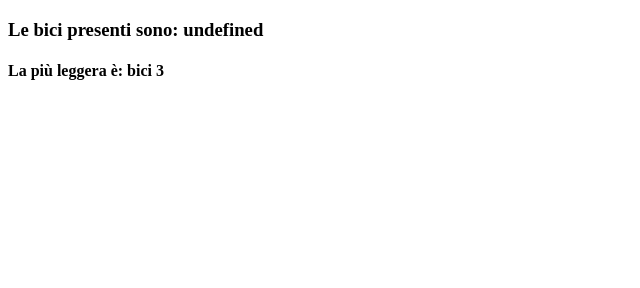
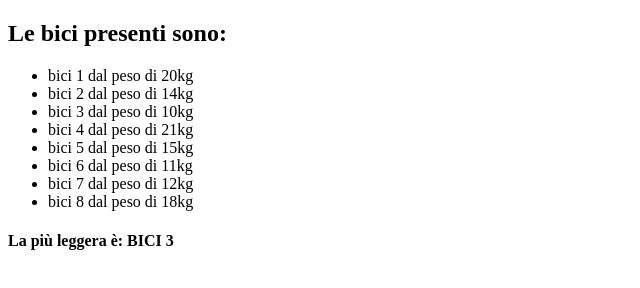
Before and after one commit to LuigiCasale95/js-snack-es6, a plain HTML site: page es.1/index.html in a window 1280 px wide. Shown: the whole page, without its empty margins (0-640 px from the left). Drawn offline with Linux system fonts and the light colour scheme.

Commit message:
correzioni per far apparire il codice in pagina

```diff
--- a/es.1/index.html
+++ b/es.1/index.html
@@ -10,7 +10,10 @@
 </head>
 <body>
 
-    <h3 class="biciclette">Le bici presenti sono: </h3>
+    <h2>Le bici presenti sono:</h2>
+    <ul class="biciclette">
+
+    </ul>
     <h4 class="piuLeggera">La più leggera è: </h4>
 
 
--- a/es.1/script1.js
+++ b/es.1/script1.js
@@ -33,5 +33,9 @@ for (let i = 1; i < biciclette.length; i++) {
 
 console.log(biciPiuLeggera);
 
-titolo.append(biciclette["nome"]);
-piuLeggera.append(biciPiuLeggera.nome)
+/* Creazione ciclo per stampare in Pagina gli Oggetti */
+for (i = 0; i<biciclette.length; i++) {
+    titolo.innerHTML += `<li>${biciclette[i].nome} dal peso di ${biciclette[i].peso}kg</li>`
+}
+
+piuLeggera.append(biciPiuLeggera.nome.toUpperCase())
```
Also changed, not shown: es.2/script2.js (+5 -5 lines).
